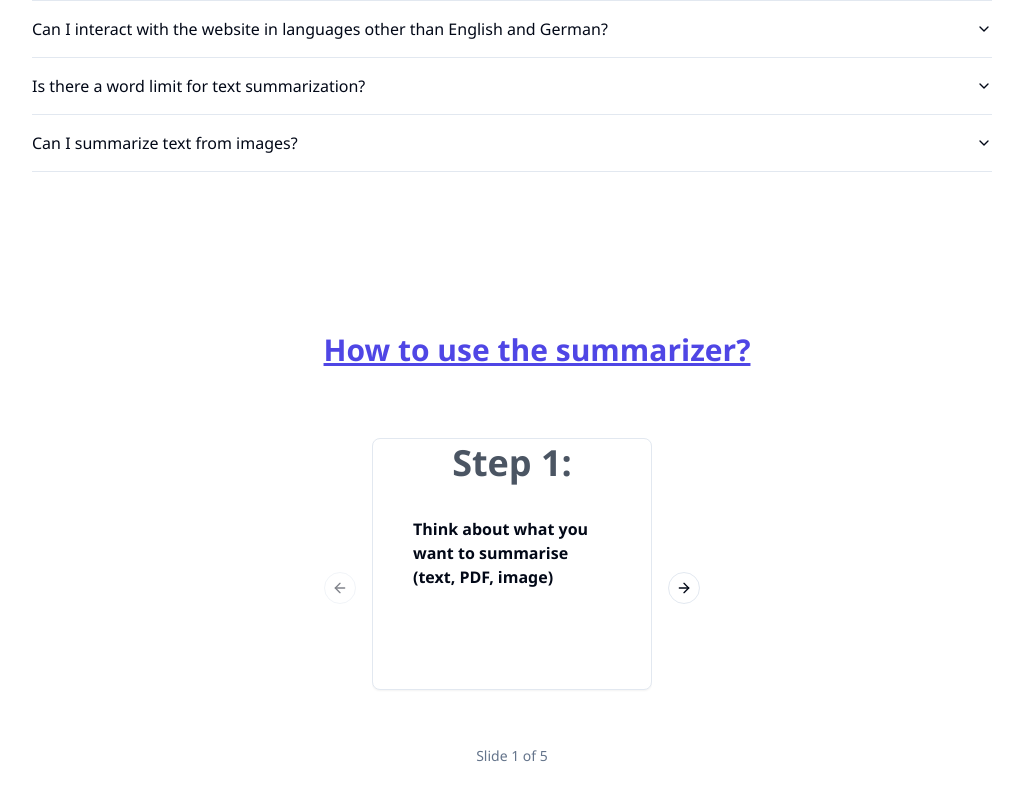
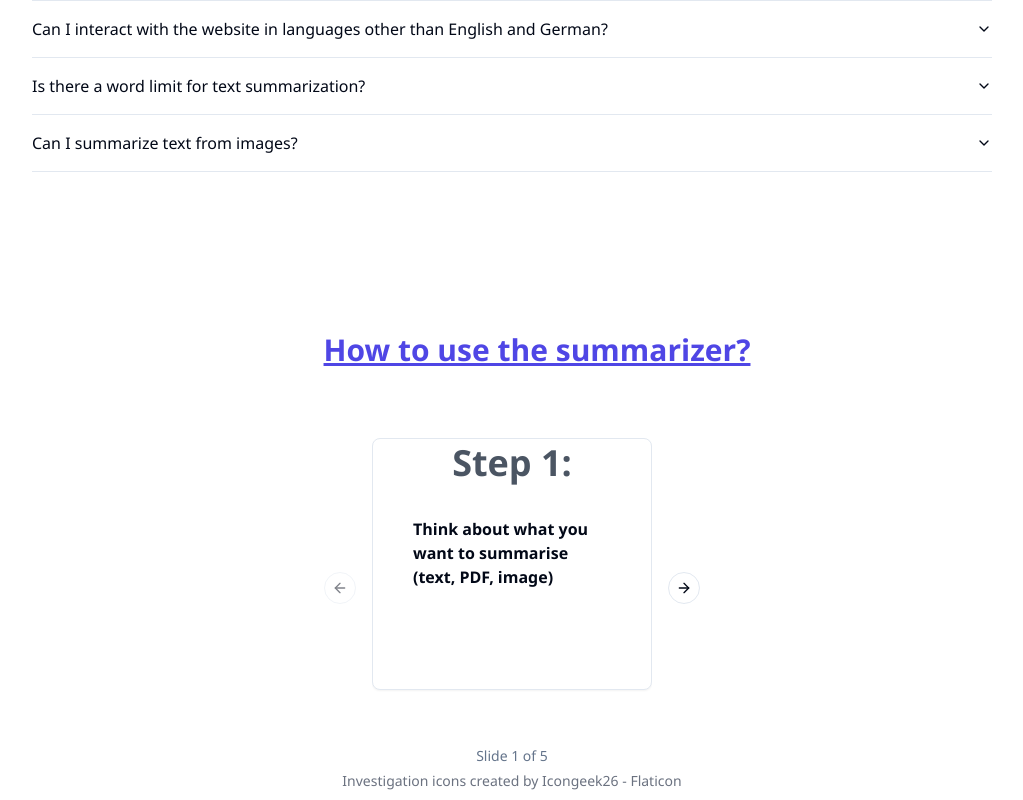
Before and after one commit to m-kuehnle/ai-tool, a React (Vite) app: page / in a window 1280 px wide. Shown: the part 1489-2289 px from the top of the page, without its empty margins (128-1151 px from the left). Before the commit the page ends 2263 px from the top, so only its background shows below. Built offline with nearby package versions, Linux system fonts and the light colour scheme; no server answers.

Commit message:
add new logo

```diff
--- a/src/App.tsx
+++ b/src/App.tsx
@@ -9,7 +9,6 @@ import ImageInput from "./sections/imageInput";
 import FAQ from "./sections/FAQ";
 import CarouselDApiDemo from "./sections/howToUse";
 import Background from "./sections/background";
-
 
 function App() {
   const inputOptions = ["text-input", "file-input", "image-input"];
@@ -58,6 +57,16 @@ function App() {
           <CarouselDApiDemo />
         </div>
 
+        {/* Icon Credits */}
+        <div className="my-2 text-center">
+          <a
+            href="https://www.flaticon.com/free-icons/investigation"
+            title="investigation icons"
+            className="text-gray-500 text-sm"
+          >
+            Investigation icons created by Icongeek26 - Flaticon
+          </a>
+        </div>
         <Background />
       </ThemeProvider>
     </>
```
